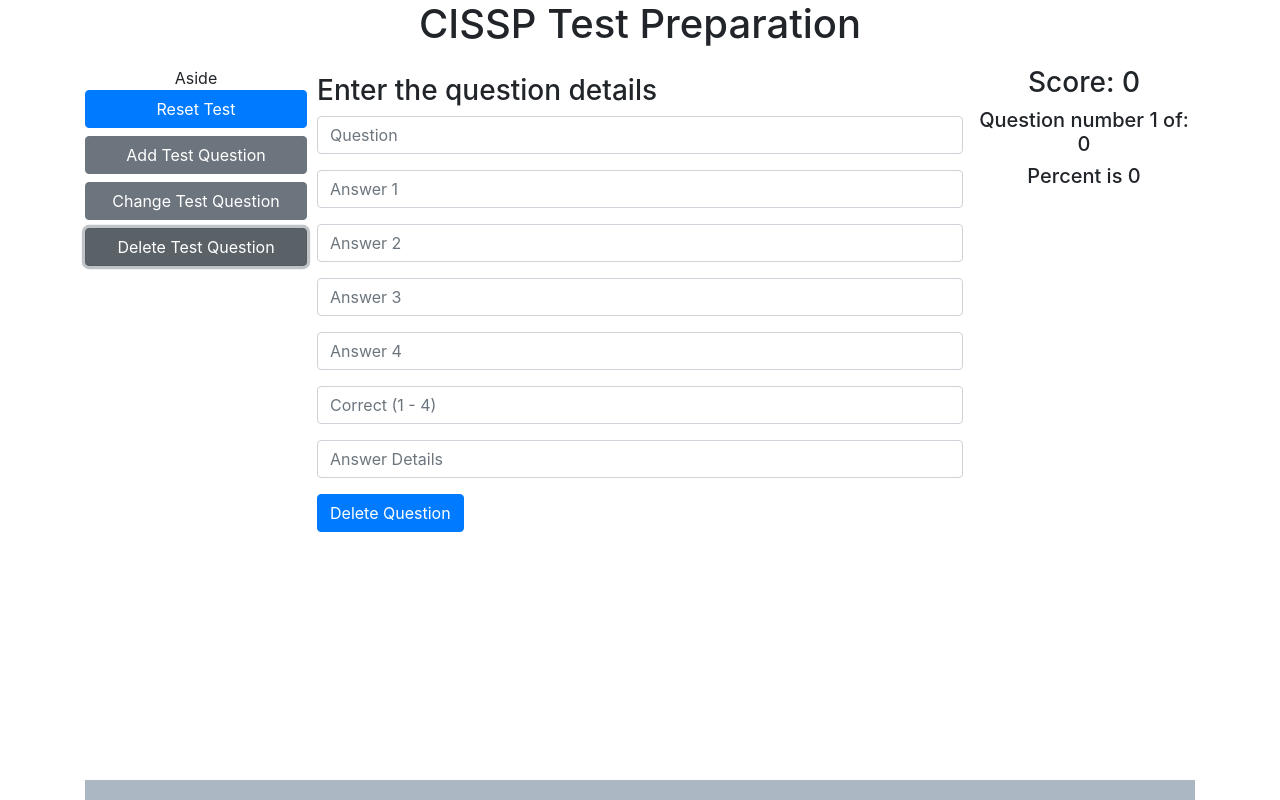
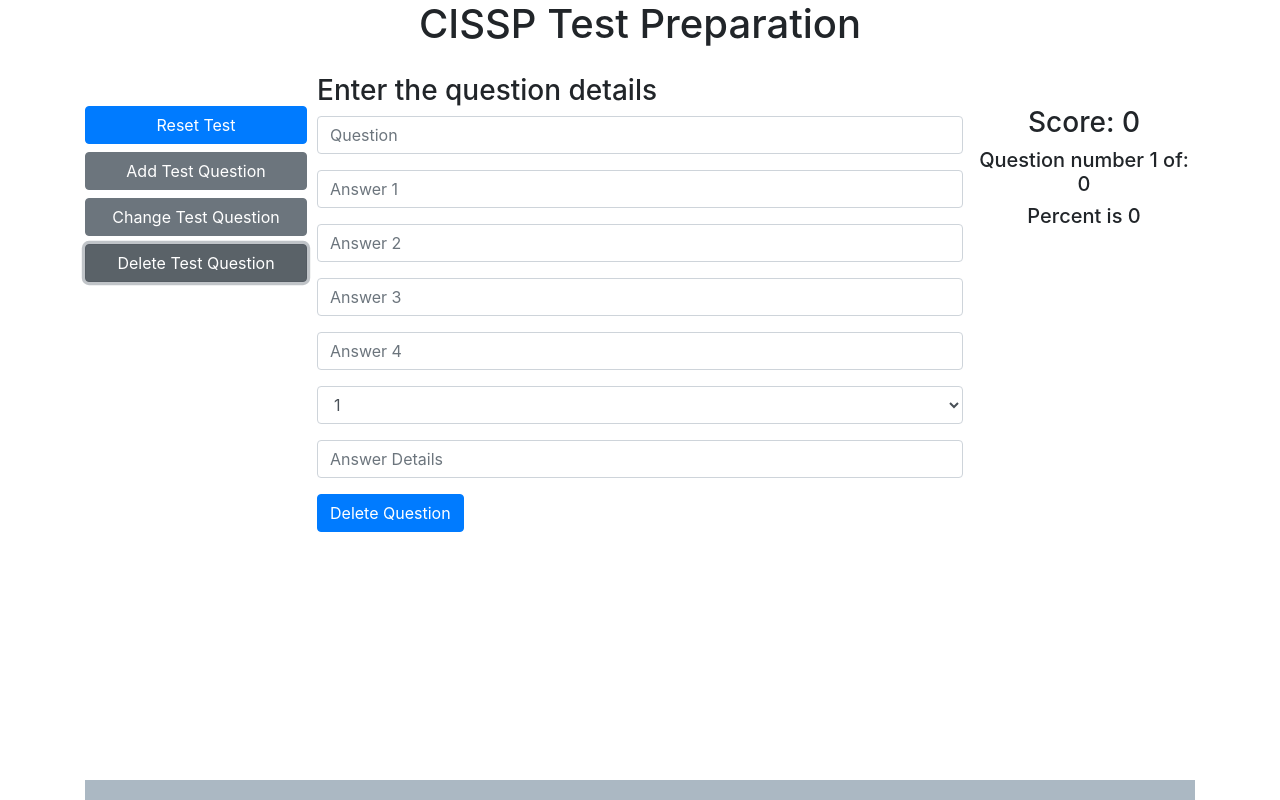
Before and after one commit to fkaesmann/final_project, a React (Create React App) app in the folder testtaker_client/: page / in a window 1280 px wide. Both pictures are taken after a click on the button "Delete Test Question". Built offline with nearby package versions, Linux system fonts and the light colour scheme; no server answers.

Commit message:
styling frontend

```diff
--- a/testtaker_client/package.json
+++ b/testtaker_client/package.json
@@ -2,7 +2,7 @@
   "name": "testtaker_client",
   "version": "0.1.0",
   "private": true,
-  "proxy": "http://localhost:3003",
+  "proxy": "https://localhost:3003",
   "dependencies": {
     "@testing-library/jest-dom": "^4.2.4",
     "@testing-library/react": "^9.3.3",
--- a/testtaker_client/src/components/Add.js
+++ b/testtaker_client/src/components/Add.js
@@ -3,6 +3,8 @@
 import Button from "react-bootstrap/Button";
 
 //git subtree push --prefix=testtakerk_api heroku master
+//git subtree add --prefix=ftk-testtaker heroku master
+//git subtree push --prefix=testtaker_api heroku master
 
 class Add extends Component {
   constructor(props) {
@@ -80,11 +82,18 @@
           </Form.Group>
 
           <Form.Group controlId="formCorrectNumber">
-            <Form.Control
+            <Form.Control as="select">
+              <option>1</option>
+              <option>2</option>
+              <option>3</option>
+              <option>4</option>
+            </Form.Control>
+
+            {/* <Form.Control
               type="number"
               placeholder="Correct (1 - 4)"
               defaultValue={this.props.questionUpdate.correctAnswer}
-            />
+            /> */}
           </Form.Group>
 
           <Form.Group controlId="formId">
--- a/testtaker_client/src/components/Aside.js
+++ b/testtaker_client/src/components/Aside.js
@@ -48,8 +48,7 @@
   render() {
     return (
       <div>
-        Aside
-        <div>
+        <div id="aside" className="   rounded-top">
           <Button
             variant="primary"
             size="md"
--- a/testtaker_client/src/components/Main.js
+++ b/testtaker_client/src/components/Main.js
@@ -20,6 +20,7 @@
       addButton: false,
       databaseAction: "",
       answerColor: "",
+      loading: "Initilizing",
       clickedAnswer: false,
       nextButtonState: false
     };
@@ -38,16 +39,21 @@
 
     this.setState({
       questionCurrent: this.state.questions[0],
+      // loading: "Initilizing",
       addButton: false
     });
   }
 
   async getQuestions() {
-    const response = await axios("/testtaker");
+    // const response = await axios("/testtaker");
+    const response = await axios(
+      "http://ftk-testtaker.herokuapp.com/testtaker"
+    );
     const data = response.data;
     this.setState({
       questions: data,
       buttonAction: "",
+      loading: "",
       questionNumber: 0
     });
   }
@@ -75,13 +81,22 @@
   async handleSubmit(event, formInputs) {
     switch (this.state.databaseAction) {
       case "Add":
-        await axios.post("/testtaker", formInputs);
+        // await axios.post("/testtaker", formInputs);
+        await axios.post(
+          "http://ftk-testtaker.herokuapp.com/testtaker",
+          formInputs
+        );
         break;
       case "Change":
-        await axios.put(`/testtaker/${formInputs.id}`, formInputs);
+        await axios.put(
+          `http://ftk-testtaker.herokuapp.com/testtaker/${formInputs.id}`,
+          formInputs
+        );
         break;
       case "Delete":
-        await axios.delete(`/testtaker/${formInputs.id}`);
+        await axios.delete(
+          `http://ftk-testtaker.herokuapp.com/testtaker/${formInputs.id}`
+        );
         break;
       default:
       // code block
@@ -91,7 +106,10 @@
     this.setState({
       questionCurrent: this.state.questions[0],
       questionNumber: 0,
-      addButton: false
+      addButton: false,
+      nextButtonState: false,
+      percentScore: 0,
+      score: 0
     });
   }
 
@@ -141,7 +159,7 @@
     if (value) {
       this.state.tScore++;
       let T = (this.state.tScore / this.state.questions.length) * 100;
-
+      T = T.toFixed(1);
       this.setState({
         percentScore: T
       });
@@ -158,7 +176,7 @@
     ) : (
       <Questions
         questionCurrent={this.state.questionCurrent}
-        // score={this.state.score}
+        loading={this.state.loading}
         nextButtonState={this.state.nextButtonState}
         answerText={this.state.answerText}
         alertClicked={this.alertClicked}
--- a/testtaker_client/src/components/Nav.js
+++ b/testtaker_client/src/components/Nav.js
@@ -3,7 +3,7 @@
 function Nav(props) {
   const { score, percentScore, numOfQuestions, questionNumber } = props;
   return (
-    <div>
+    <div id="nav">
       <h3>Score: {score} </h3>
       <h5>
         Question number {questionNumber + 1} of: {numOfQuestions}{" "}
--- a/testtaker_client/src/components/Questions.js
+++ b/testtaker_client/src/components/Questions.js
@@ -35,7 +35,6 @@
       questionCurrent: this.state.questions[this.state.questionNumber],
       answerText: "",
       answerColor: ""
-      // nextButtonState: false
     });
   }
 
@@ -70,6 +69,7 @@
       <>
         <div>
           <div>
+            <h2>{this.props.loading}</h2>
             <h5 align="left">
               Instructions: Click on the best answer for the question
             </h5>
--- a/testtaker_client/src/index.css
+++ b/testtaker_client/src/index.css
@@ -33,6 +33,18 @@
   grid-area: footer;
   background-color: #abb8c3;
 }
+
+#aside {
+  /* paddingTop: 50px; */
+  padding: 40px 0px 0px 0px;
+  /* background-color: #3790d8; */
+}
+#nav {
+  /* paddingTop: 50px; */
+  padding: 40px 0px 0px 0px;
+  /* background-color: #3790d8; */
+}
+
 add {
   grid-area: add;
   background-color: var(--oasis-blue);
```
Also changed, not shown: 2 other files (tests, documents, lock files or other folders).
